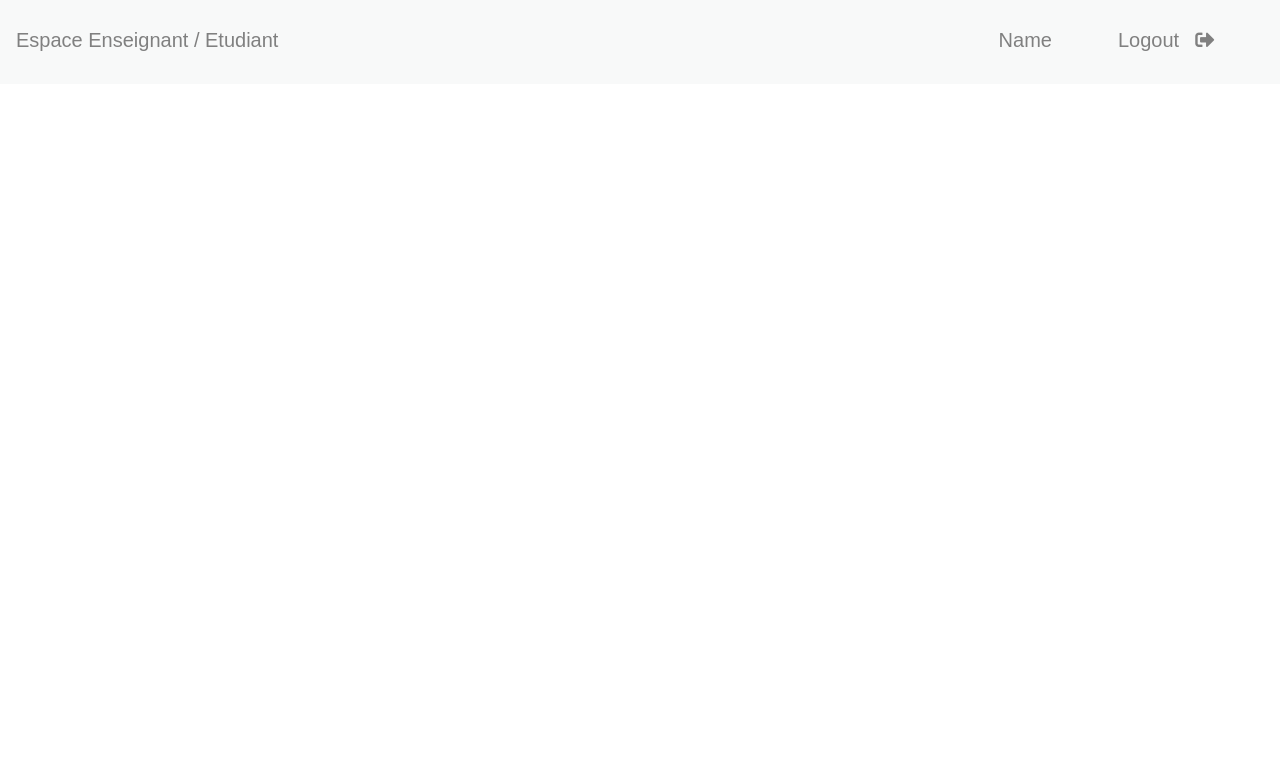
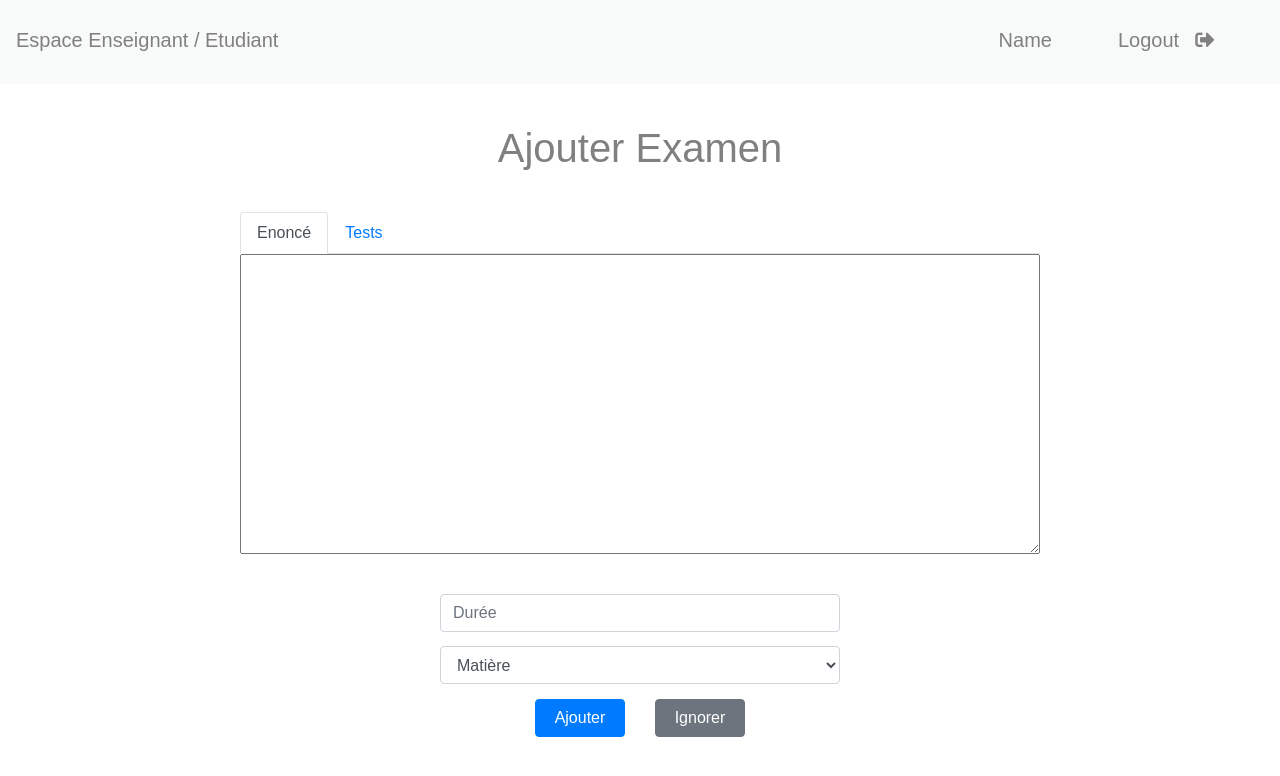
Before and after one commit to chix12/projectGMC, a React (Create React App) app in the folder my-project/: page /ajouter_examen in a window 1280 px wide. Shown: the top 776 px of the page. Built offline with nearby package versions, Linux system fonts and the light colour scheme; the HTML template or start-up script is replaced by a standard one.

Commit message:
update modifier examen

```diff
--- a/my-project/package.json
+++ b/my-project/package.json
@@ -1,8 +1,10 @@
 {
   "name": "my-project",
   "version": "0.1.0",
+  "proxy": "http://localhost:3001",
   "private": true,
   "dependencies": {
+    "axios": "^0.18.0",
     "bootstrap": "^4.1.1",
     "react": "^16.3.2",
     "react-dom": "^16.3.2",
--- a/my-project/src/Components/Enseignant/Ajouter/Ajouter.css
+++ b/my-project/src/Components/Enseignant/Ajouter/Ajouter.css
@@ -1,6 +1,15 @@
+.add-component-container{
+    display: flex;
+    flex-direction: column;
+    align-items: center
+}
+
 .add-component-main{
     display: flex;
     flex-direction: column;
+
+
+    width:800px;
 }
 
 .add-component-header{
@@ -22,3 +31,11 @@ textarea {
     width: 90px;
     margin: 15px;
 }
+
+.add-component-duree-matiere{
+    margin-top: 40px;
+    display: flex;
+    flex-direction: column;
+    justify-content: space-between;
+    height:90px;
+}
--- a/my-project/src/Components/Enseignant/Ajouter/Ajouter.js
+++ b/my-project/src/Components/Enseignant/Ajouter/Ajouter.js
@@ -17,9 +17,16 @@ class Ajouter extends React.Component {
                     </ul>
                     <textarea name="text-ajoute" />
                 </div>
+
+                <div className='add-component-duree-matiere'>
+                     <input type="text"  class="form-control signup-input" id="staticEmail" placeholder="Durée"/>
+                     <select class="form-control">
+                        <option>Matière</option>
+                    </select>
+                </div>
                 <div className='add-component-buttons' >
-                    <button type="button" class="btn btn-primary add-button">Valider</button>
-                    <button type="button" class="btn btn-primary add-button">Ignorer</button>
+                    <button type="button" class="btn btn-primary add-button">Ajouter</button>
+                    <button type="button" class="btn btn-secondary add-button">Ignorer</button>
                 </div>
             </div>
         )
--- a/my-project/src/Components/Etudiant/SignUp/SignUp.js
+++ b/my-project/src/Components/Etudiant/SignUp/SignUp.js
@@ -1,8 +1,34 @@
 import React from 'react'
 import './SignUp.css'
-
+import axios from 'axios'
 
 class SignUp extends React.Component{
+
+    constructor(props){
+        super(props)
+        this.state={
+          prenom:'',
+          nom:'',
+          email:'',
+          password:'',
+          classe:'',
+          voucher:''
+
+        }
+      }
+
+      addEtudiant=()=>{
+        axios.post('/add_etudiant',{...this.state}).catch((error) =>{
+            console.log(error);
+          });
+     }
+
+     handleChange=(e)=>{
+         this.setState({
+             [e.target.name]:e.target.value
+         })
+
+     }
 
     render(){
         return (
@@ -14,36 +40,36 @@ class SignUp extends React.Component{
             <div className='signup-inputs' >
                 <div class="form-group row" >
                     <div class="col-sm-10" >
-                        <input type="text"  class="form-control signup-input" id="staticEmail" placeholder="Prénom"/>
+                        <input type="text"  class="form-control signup-input" name='prenom' onChange={this.handleChange} placeholder="Prénom"/>
                     </div>
                 </div>
                 <div class="form-group row">
                     <div class="col-sm-10">
-                        <input type="text"  class="form-control signup-input" id="staticEmail" placeholder="Nom"/>
+                        <input type="text"  class="form-control signup-input" name='nom'  onChange={this.handleChange} placeholder="Nom"/>
                     </div>
                 </div>
                 <div class="form-group row">
                     <div class="col-sm-10">
-                        <input type="text"  class="form-control signup-input" id="staticEmail" placeholder="Email"/>
+                        <input type="text"  class="form-control signup-input" name='email' onChange={this.handleChange} placeholder="Email"/>
                     </div>
                 </div>
                 <div class="form-group row">
                     <div class="col-sm-10">
-                        <input type="password" class="form-control signup-input" id="inputPassword" placeholder="mot de passe"/>
+                        <input type="password" class="form-control signup-input" name='password'  onChange={this.handleChange} placeholder="mot de passe"/>
                     </div>
                 </div>
                 <div class="form-group row">
                     <div class="col-sm-10">
-                        <input type="text"  class="form-control signup-input" id="staticEmail" placeholder="Classe"/>
+                        <input type="text"  class="form-control signup-input" name='classe' onChange={this.handleChange} placeholder="Classe"/>
                     </div>
                 </div>
                 <div class="form-group row">
                     <div class="col-sm-10">
-                        <input type="text"  class="form-control signup-input" id="staticEmail" placeholder="Voucher"/>
+                        <input type="text"  class="form-control signup-input" name='voucher'  onChange={this.handleChange}placeholder="Code"/>
                     </div>
                 </div>
                 </div>
-                 <button type="submit" class="btn btn-primary">Sign Up</button>
+                 <input type="button" class="btn btn-primary" onClick={this.addEtudiant} value='Sign Up'/>
 
             </form>
 
--- a/my-project/src/Routes/Routes.js
+++ b/my-project/src/Routes/Routes.js
@@ -6,6 +6,7 @@ import EnseignantMain from '../Components/Enseignant/EnseignantMain/EnseignantMa
 import Login from '../Components/Login/Login'
 
 import Modifier from '../Components/Enseignant/Modifier/Modifier'
+import Ajouter from '../Components/Enseignant/Ajouter/Ajouter'
 
 
 
@@ -15,7 +16,9 @@ const Routes =()=>{
             <Route exact path='/' component={EnseignantMain}/>
             <Route exact path='/signup' component={SignUp}/>
             <Route exact path='/login' component={Login}/>
-            <Route exact path='/modifier' component={Modifier}/>
+            <Route exact path='/modifier_examen' component={Modifier}/>
+            <Route exact path='/enseignant' component={EnseignantMain}/>
+            <Route exact path='/ajouter_examen' component={Ajouter}/>
         </div>
     )
 }
```
Also changed, not shown: 1 other file (tests, documents, lock files or other folders).
